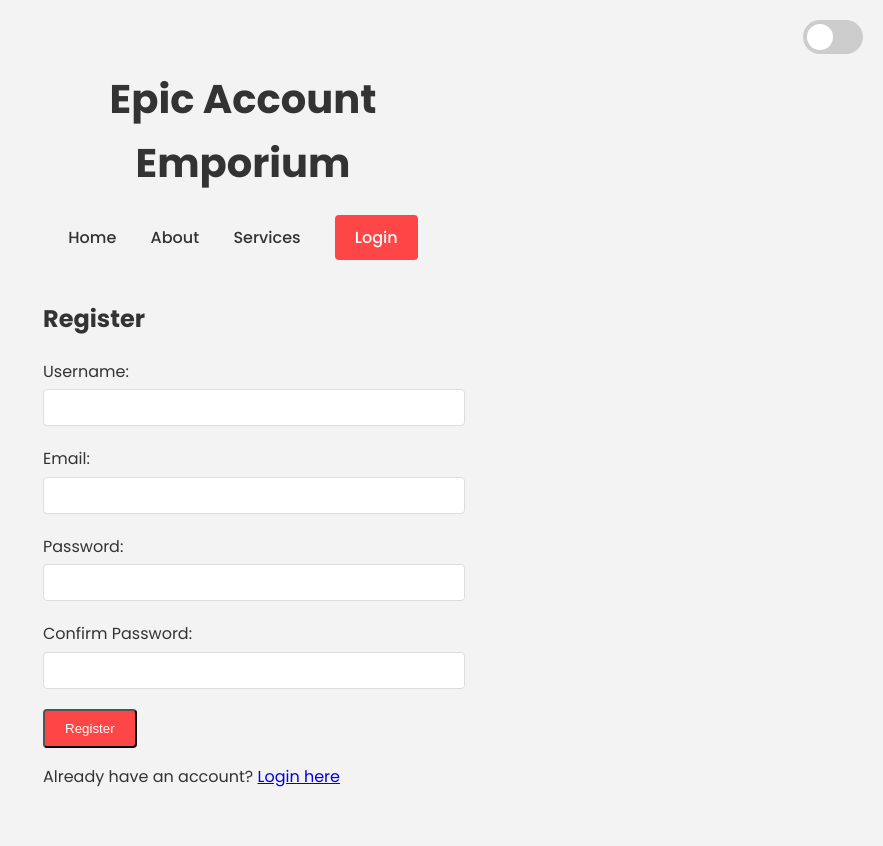
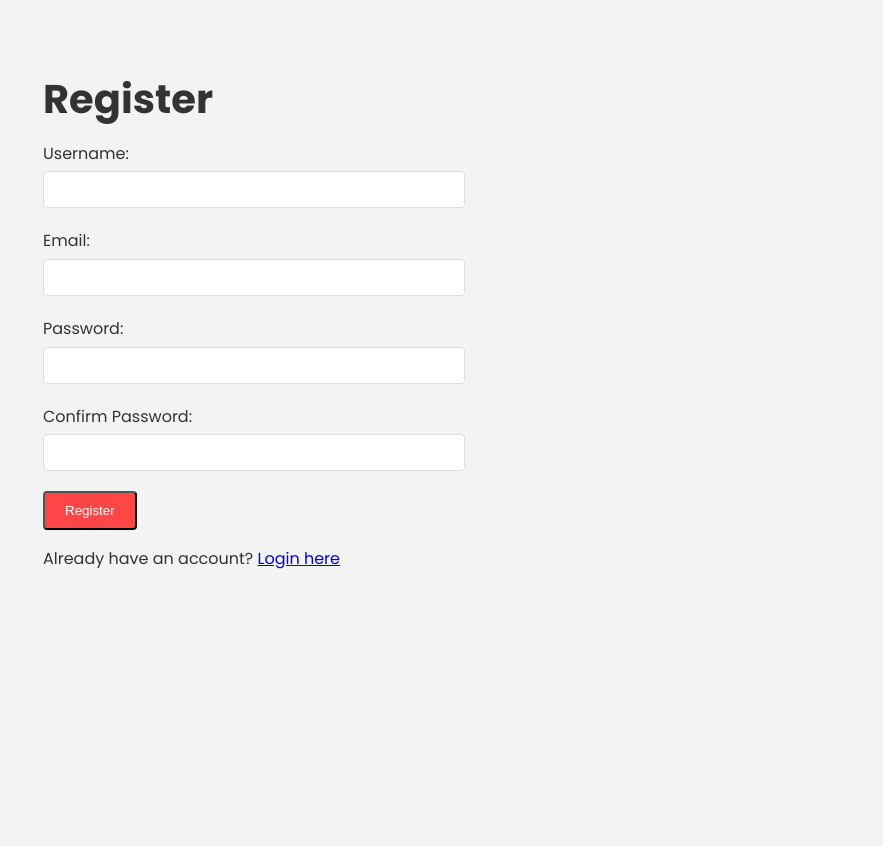
Before and after one commit to peruql/angelstoretfm, a Flask app: page /register in a window 1280 px wide. Shown: the whole page, without its empty margins (397-1280 px from the left). After the commit the page ends 569 px from the top, so only its background shows below. Run offline with Flask 3, Linux system fonts and the light colour scheme; some libraries are stand-ins or nearby versions.

Commit message:
Add files via upload

```diff
--- a/app.py
+++ b/app.py
@@ -440,6 +440,15 @@ def chat_room(room_code):
     if room:
         return render_template('chat.html', room_code=room_code)
     return "Room not found", 404
+@app.route('/block_user/<user_id>', methods=['PUT'])
+@login_required
+def block_user(user_id):
+    try:
+        user_ref = db.collection('users').document(user_id)
+        user_ref.update({'blocked': True})
+        return jsonify({'success': True})
+    except Exception as e:
+        return jsonify({'success': False, 'error': str(e)}), 500
 @app.route('/change_user_type/<user_id>', methods=['PUT'])
 @login_required
 def change_user_type(user_id):
@@ -454,15 +463,5 @@ def change_user_type(user_id):
         return jsonify({'success': True})
     except Exception as e:
         return jsonify({'success': False, 'error': str(e)}), 500
-@app.route('/block_user/<user_id>', methods=['PUT'])
-@login_required
-def block_user(user_id):
-    try:
-        user_ref = db.collection('users').document(user_id)
-        user_ref.update({'blocked': True})
-        return jsonify({'success': True})
-    except Exception as e:
-        return jsonify({'success': False, 'error': str(e)}), 500
-
 if __name__ == '__main__':
     app.run(host="0.0.0.0", port=5000)
--- a/static/admin.js
+++ b/static/admin.js
@@ -167,7 +167,6 @@ document.addEventListener('DOMContentLoaded', function() {
     window.changeUserType = function(userId) {
         const newType = prompt('Enter new user type (normal/admin):').toLowerCase();
         if (newType === 'normal' || newType === 'admin') {
-            console.log('Changing user type:', userId, newType);
             fetch(`/change_user_type/${userId}`, {
                 method: 'PUT',
                 headers: {
@@ -177,7 +176,6 @@ document.addEventListener('DOMContentLoaded', function() {
             })
             .then(response => response.json())
             .then(data => {
-                console.log('Server response:', data);
                 if (data.success) {
                     fetchUsers();
                     alert('User type changed successfully!');
--- a/templates/register.html
+++ b/templates/register.html
@@ -5,25 +5,11 @@
     <meta name="viewport" content="width=device-width, initial-scale=1.0">
     <title>Register - Epic Account Emporium</title>
     <link rel="stylesheet" href="{{ url_for('static', filename='styles.css') }}">
-    <link href="https://fonts.googleapis.com/css2?family=Poppins:wght@400;500;600;700&display=swap" rel="stylesheet">
-    {% if enable_captcha %}
     <script src="https://js.hcaptcha.com/1/api.js" async defer></script>
-    {% endif %}
 </head>
-<body class="{{ 'night-mode' if night_mode else '' }}">
+<body>
     <div class="container">
-        <header>
-            <h1>Epic Account Emporium</h1>
-            <nav>
-                <a href="{{ url_for('index') }}">Home</a>
-                <a href="{{ url_for('about') }}">About</a>
-                <a href="{{ url_for('services') }}">Services</a>
-                <a href="{{ url_for('login') }}" class="btn">Login</a>
-            </nav>
-        </header>
-
-        <main>
-            <h2>Register</h2>
+        <h1>Register</h1>
         {% with messages = get_flashed_messages(with_categories=true) %}
             {% if messages %}
                 {% for category, message in messages %}
@@ -48,22 +34,10 @@
                 <label for="confirm_password">Confirm Password:</label>
                 <input type="password" id="confirm_password" name="confirm_password" required>
             </div>
-                {% if enable_captcha %}
             <div class="h-captcha" data-sitekey="{{ hcaptcha_site_key }}"></div>
-                {% endif %}
             <button type="submit" class="btn">Register</button>
         </form>
         <p>Already have an account? <a href="{{ url_for('login') }}">Login here</a></p>
-        </main>
     </div>
-
-    <div class="mode-switch">
-        <label class="switch">
-            <input type="checkbox" id="modeToggle" {% if night_mode %}checked{% endif %}>
-            <span class="slider"></span>
-        </label>
-    </div>
-
-    <script src="{{ url_for('static', filename='script.js') }}"></script>
 </body>
 </html>
```
Also changed, not shown: templates/login.html (+2 -28 lines). Lines whose indentation alone changed are shown as unchanged.
